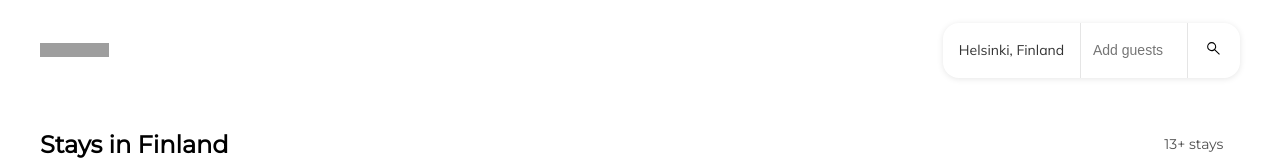
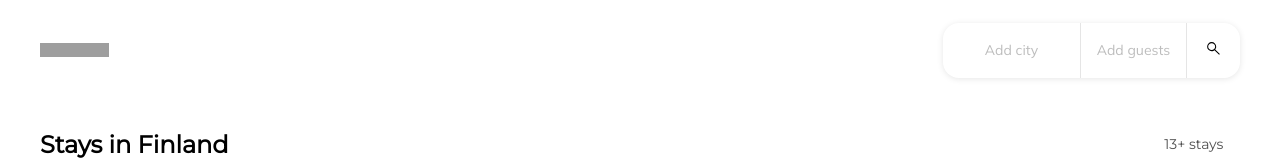
Before and after one commit to lilileiva/windbnb, a React (Create React App) app: page / in a window 1280 px wide. Shown: the top 160 px of the page. Built offline with nearby package versions, Linux system fonts and the light colour scheme; grey boxes are pictures that could not be loaded.

Commit message:
add counter of guests and delete searchbar

```diff
--- a/src/App.js
+++ b/src/App.js
@@ -6,10 +6,9 @@ import Properties from './components/Properties/Properties';
 
 function App() {
 
-  let num
-  const [numberGuests, setNumberGuests] = useState("")
+  const [numberGuests, setNumberGuests] = useState(0)
   const [location, setLocation] = useState("")
-  const [search, setSearch] = useState(false)
+  const [isSearch, setIsSearch] = useState(false)
   const [listProperties, setListProperties] = useState([])
 
   const [dropdownMenu, setDropdownMenu] = useState(false)
@@ -17,46 +16,32 @@ function App() {
     dropdownMenu ? setDropdownMenu(false) : setDropdownMenu(true)
   }
 
-  const handleInputChange = (e) => {
-    if (e.target.value == Number(e.target.value) && e.target.value !== " " && Number(e.target.value) !== NaN) num = e.target.value
-    else e.target.value = ""
-  }
-
-  const handleInputSubmit = (e) => {
-    e.preventDefault()
-    if (!num) {
-      return setSearch(false)
+  const search = () => {
+    if (location !== "" || numberGuests > 0) {
+      setDropdownMenu(false)
+      setIsSearch(true)
     }
-    if (num) setNumberGuests(Number(num))
-    if (dropdownMenu == true) setDropdownMenu(false)
-    setSearch(true)
-    e.target.reset()
-  }
-
-  const locationSearch = (city) => {
-    setLocation(city)
-    setDropdownMenu(false)
-    setSearch(true)
-    return location
   }
 
   return (
     <div className="App">
       <Navbar
-        handleInputChange={handleInputChange}
-        handleInputSubmit={handleInputSubmit}
         dropdownMenu={dropdownMenu}
         changeDropdownState={changeDropdownState}
-        locationSearch={locationSearch}
         setListProperties={setListProperties}
+        numberGuests={numberGuests}
+        setNumberGuests={setNumberGuests}
+        search={search}
+        location={location}
+        setLocation={setLocation}
       />
       <Properties
         numberGuests={numberGuests}
         setNumberGuests={setNumberGuests}
         location={location}
         setLocation={setLocation}
-        search={search}
-        setSearch={setSearch}
+        isSearch={isSearch}
+        setIsSearch={setIsSearch}
         listProperties={listProperties}
         setListProperties={setListProperties}
       />
--- a/src/components/Navbar/Navbar.jsx
+++ b/src/components/Navbar/Navbar.jsx
@@ -7,52 +7,86 @@ import loupe from '../../assets/loupe.svg';
 import map from '../../assets/map.svg';
 
 
-function Navbar({ handleInputChange, handleInputSubmit, dropdownMenu, changeDropdownState, locationSearch, setListProperties }) {
+function Navbar({ dropdownMenu, changeDropdownState, setListProperties, numberGuests, setNumberGuests, search, location, setLocation }) {
 
   let cities = []
   stays.filter((stay) => cities.push(stay.city))
   let citiesFiltered = []
   cities.map((city) => !citiesFiltered.includes(city) ? citiesFiltered.push(city) : null)
-  const [selectedCity, setSelectedCity] = useState("Helsinki")
-
-  const searchLocation = (city) => {
-    locationSearch(city)
-    setSelectedCity(city)
-  }
 
   const resetProperties = () => {
     setListProperties(stays)
+    setLocation("")
+    setNumberGuests(0)
+    setNumberAdults(0)
+    setNumberChildren(0)
   }
+
+  const [numberAdults, setNumberAdults] = useState(0)
+  const [numberChildren, setNumberChildren] = useState(0)
+
+  const addNumberAdults = () => {
+    if (numberAdults > 0) setNumberAdults(numberAdults + 1)
+    else setNumberAdults(1)
+  }
+  const substractNumberAdults = () => {
+    if (numberAdults > 0) setNumberAdults(numberAdults - 1)
+    else setNumberAdults(0)
+  }
+
+  const addNumberChildren = () => {
+    if (numberChildren > 0) setNumberChildren(numberChildren + 1)
+    else setNumberChildren(1)
+  }
+  const substractNumberChildren = () => {
+    if (numberChildren > 0) setNumberChildren(numberChildren - 1)
+    else setNumberChildren(0)
+  }
+
+  useEffect(() => {
+    setNumberGuests(numberAdults + numberChildren)
+  }, [numberAdults, numberChildren])
 
   return <>
     {
       dropdownMenu ? (
         <>
-          <div className={styles.background}></div>
+          <div className={styles.background} onClick={() => changeDropdownState()}></div>
           <div className={styles.dropdown}>
             <div className={styles.content}>
               <div className={styles.dropdownBar}>
                 <div className={styles.boxDropdown}>
                   <p className={styles.locationBar}>Location</p>
-                  <p className={styles.locationText} onClick={() => changeDropdownState()}>
-                    { selectedCity }, Finland
+                  {
+                    location !== ""
+                      ? <p className={styles.searchText} onClick={() => changeDropdownState()}>
+                        {location}, Finland
                       </p>
+                      : <p className={styles.defaultText} onClick={() => changeDropdownState()}>
+                        Add city
+                      </p>
+                  }
                 </div>
                 <div className={styles.boxDropdown}>
                   <p className={styles.locationBar}>Guests</p>
-                  <Searchbar handleInputChange={handleInputChange} handleInputSubmit={handleInputSubmit} />
+                  {
+                    numberGuests
+                      ? <p className={styles.searchText} onClick={() => changeDropdownState()}>{numberGuests} guests</p>
+                      : <p className={styles.defaultText} onClick={() => changeDropdownState()}>Add guests</p>
+                  }
                 </div>
                 <div className={styles.buttonBox}>
-                  <button className={styles.searchBtn} onClick={(e) => handleInputSubmit(e)}>
+                  <button className={styles.searchBtn} onClick={() => search()}>
                     <img src={loupe} className={styles.redLoupe} />
                     <p>Search</p>
                   </button>
                 </div>
               </div>
+              <div className={styles.options}>
                 <li>
                   {
                     citiesFiltered.map((city) => (
-                    <ul className={styles.locationList} onClick={() => searchLocation(city)}>
+                      <ul className={styles.locationList} onClick={() => setLocation(city)}>
                         <img src={map} className={styles.map} />
                         <p>
                           {city}, Finland
@@ -61,6 +95,28 @@ function Navbar({ handleInputChange, handleInputSubmit, dropdownMenu, changeDrop
                     ))
                   }
                 </li>
+                <div>
+                  <div className={styles.adultsChildren}>
+                    <h3>Adults</h3>
+                    <p>Ages 13 or above</p>
+                    <div className={styles.counter}>
+                      <button onClick={() => substractNumberAdults()}>-</button>
+                      <p>{numberAdults}</p>
+                      <button onClick={() => addNumberAdults()}>+</button>
+                    </div>
+                  </div>
+                  <div className={styles.adultsChildren}>
+                    <h3>Children</h3>
+                    <p>Age 2-12</p>
+                    <div className={styles.counter}>
+                      <button onClick={() => substractNumberChildren()}>-</button>
+                      <p>{numberChildren}</p>
+                      <button onClick={() => addNumberChildren()}>+</button>
+                    </div>
+                  </div>
+                </div>
+
+              </div>
             </div>
           </div>
         </>
@@ -68,15 +124,25 @@ function Navbar({ handleInputChange, handleInputSubmit, dropdownMenu, changeDrop
         <div className={styles.container}>
           <img className={styles.logo} src={logo} alt='logo' onClick={() => resetProperties()} />
           <div className={styles.bar}>
-            <div  className={styles.boxBar}>
-              <p className={styles.locationText} onClick={() => changeDropdownState()}>
-                { selectedCity }, Finland
+            <div className={styles.boxBar}>
+              <p className={styles.searchText} onClick={() => changeDropdownState()}>
+                {
+                  location !== ""
+                    ? <p className={styles.searchText} onClick={() => changeDropdownState()}>{location}, Finland</p>
+                    : <p className={styles.defaultText} onClick={() => changeDropdownState()}>Add city</p>
+                }
               </p>
             </div>
-            <div className={styles.searchbar}>
-              <Searchbar handleInputChange={handleInputChange} handleInputSubmit={handleInputSubmit} />
+            <div className={styles.boxBar}>
+              <p className={styles.searchText} onClick={() => changeDropdownState()}>
+                {
+                  numberGuests
+                    ? <p className={styles.searchText} onClick={() => changeDropdownState()}>{numberGuests} guests</p>
+                    : <p className={styles.defaultText} onClick={() => changeDropdownState()}>Add guests</p>
+                }
+              </p>
             </div>
-            <div className={styles.submit} onClick={(e) => handleInputSubmit(e)}>
+            <div className={styles.submit} onClick={() => search()}>
               <img src={loupe} className={styles.redLoupe} />
             </div>
           </div>
--- a/src/components/Navbar/Navbar.module.css
+++ b/src/components/Navbar/Navbar.module.css
@@ -62,7 +62,7 @@ p {
     flex-direction: row;
     align-items: center;
     margin: 0;
-    padding-top: 30px;
+    padding-bottom: 30px;
     justify-content: start;
 }
 
@@ -121,8 +121,18 @@ p {
     justify-content: center;
 }
 
-.locationText {
+.searchText {
     color: #333333;
+    font-weight: 400;
+    font-size: 14px;
+    line-height: 18px;
+    font-family: 'Mulish', sans-serif;
+    cursor: pointer;
+    padding: 0;
+}
+
+.defaultText {
+    color: #BDBDBD;
     font-weight: 400;
     font-size: 14px;
     line-height: 18px;
@@ -162,6 +172,7 @@ p {
     border-width: 0;
     align-items: center;
     justify-content: center;
+    cursor: pointer;
 }
 .searchBtn img {
     padding: 0 10px 0 0;
@@ -175,6 +186,51 @@ p {
     padding: 0;
 }
 
+.options {
+    display: grid;
+    grid-template-columns: 40% 40%;
+    padding-top: 30px;
+    font-size: 14px;
+    font-family: 'Mulish', sans-serif;
+    line-height: 18px;
+    color: #333333;
+}
+
+.options h3 {
+    font-size: 14px;
+    margin: 0;
+    color: #333333;
+}
+
+.adultsChildren {
+    padding-bottom: 50px;
+}
+.adultsChildren p {
+    color: #BDBDBD;
+}
+
+.counter {
+    display: flex;
+    flex-direction: row;
+    padding-top: 15px;
+}
+.counter button {
+    width: 23px;
+    height: 23px;
+    border: 1px solid #828282;
+    border-radius: 4px;
+    color: #828282;
+    cursor: pointer;
+}
+.counter p {
+    color: #333333;
+    font-weight: 700;
+    padding: 0 15px 0 15px;
+}
+
+.submit {
+    cursor: pointer;
+}
 .redLoupe {
     width: 17px;
     height: 17px;
--- a/src/components/Properties/Properties.jsx
+++ b/src/components/Properties/Properties.jsx
@@ -5,37 +5,41 @@ import './Properties.css';
 import { useState } from 'react';
 import star from '../../assets/star.svg';
 
-function Properties({ numberGuests, setNumberGuests, location, setLocation, search, setSearch, listProperties, setListProperties }) {
+function Properties({ numberGuests, setNumberGuests, location, setLocation, isSearch, setIsSearch, listProperties, setListProperties }) {
 
   let properties = []
 
   const setProperties = (numberGuests, location) => {
-    if (numberGuests !== "" && location == "") {
+    if (numberGuests > 0 && location == "") {
       properties = stays.filter((stay) => stay.maxGuests === numberGuests)
     }
-    else if (location !== "" && numberGuests == "") {
+    else if (location !== "" && numberGuests == 0) {
       properties = stays.filter((stay) => stay.city === location)
+    }
+    else if (location !== "" && numberGuests > 0) {
+      properties = stays.filter((stay) => stay.city === location)
+      properties = properties.filter((stay) => stay.maxGuests === numberGuests)
     } else {
       setListProperties(stays)
     }
     setLocation("")
-    setNumberGuests("")
+    setNumberGuests(0)
     return properties
   }
 
   const [noSearchYet, setNoSearchYet] = useState(true)
   useEffect(() => {
-    if (search == true)  {
+    if (isSearch == true)  {
       properties = setProperties(numberGuests, location)
       setListProperties(properties)
       setNoSearchYet(false)
     }
-    if (search == false && noSearchYet == true) {
+    if (isSearch == false && noSearchYet == true) {
       properties = stays
       setListProperties(properties)
     }
-    setSearch(false)
-  }, [search, listProperties])
+    setIsSearch(false)
+  }, [isSearch, listProperties])
 
   return (
     <div className={styles.container}>
--- a/src/components/Searchbar/Searchbar.jsx
+++ /dev/null
@@ -1,14 +0,0 @@
-import React, { useState } from 'react'
-import styles from './Searchbar.module.css';
-import stays from '../../stays.json';
-
-
-function Searchbar({ handleInputChange, handleInputSubmit }) {
-  return (
-    <form className={styles.container} onSubmit={(e) => handleInputSubmit(e)}>
-      <input type='text' placeholder='Add guests' onChange={(e) => handleInputChange(e)} />
-    </form>
-  )
-}
-
-export default Searchbar
--- a/src/components/Searchbar/Searchbar.module.css
+++ /dev/null
@@ -1,20 +0,0 @@
-.container {
-    width: 100%;
-    display: flex;
-    flex-direction: row;
-    align-items: center;
-    justify-content: center;
-}
-
-input {
-    width: inherit;
-    font-size: 14px;
-    color: #BDBDBD;
-    border: 0;
-    text-align: left;
-    outline: none;
-}
-
-.submit {
-    cursor: pointer;
-}
```
Lines whose indentation alone changed are shown as unchanged.
